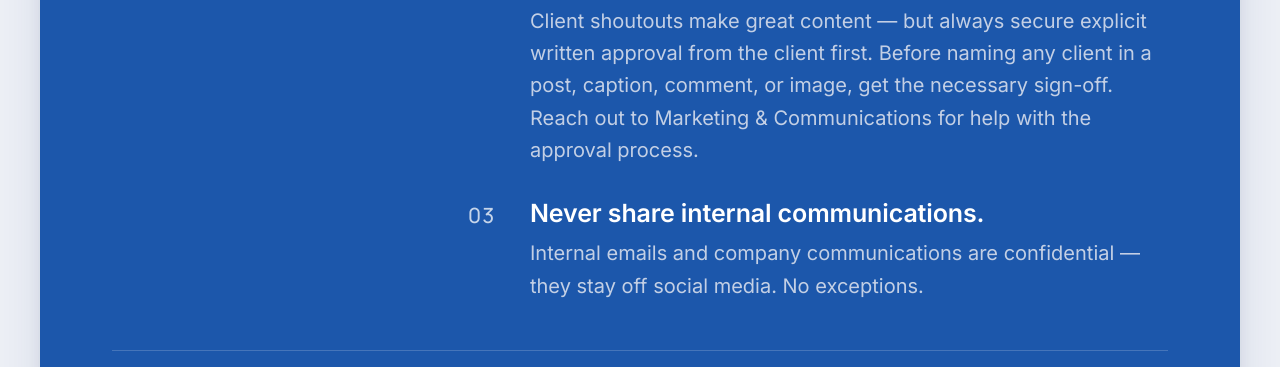
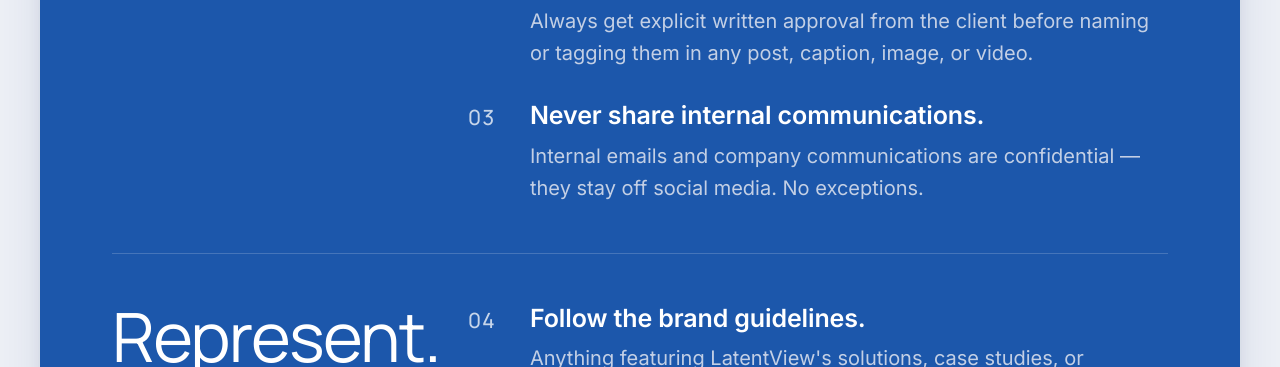
Before and after one commit to cvvarun/latentview-social-media-guidelines, a plain HTML site: page index.html in a window 1280 px wide. Shown: the part 856-1223 px from the top of the page. Drawn offline with nearby package versions, Linux system fonts and the light colour scheme.

Commit message:
Update client approval rule copy

```diff
--- a/index.html
+++ b/index.html
@@ -258,7 +258,7 @@
               <div class="rule-title">Get client approval before naming them.</div>
             </div>
             <p class="rule-copy">
-              Client shoutouts make great content — but always secure explicit written approval from the client first. Before naming any client in a post, caption, comment, or image, get the necessary sign-off. Reach out to Marketing &amp; Communications for help with the approval process.
+              Always get explicit written approval from the client before naming or tagging them in any post, caption, image, or video.
             </p>
           </div>
         </div>
```
